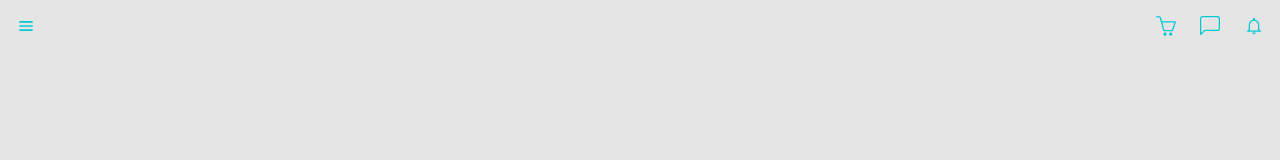
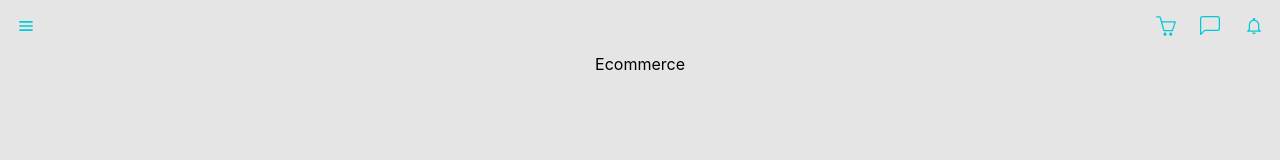
Before and after one commit to M-AminM/Dashboard, a React (Create React App) app: page /ecommerce in a window 1280 px wide. Before the commit this address had no page. Shown: the top 160 px of the page. Built offline with nearby package versions, Linux system fonts and the light colour scheme; the HTML template or start-up script is replaced by a standard one.

Commit message:
better style sidebar

```diff
--- a/src/App.tsx
+++ b/src/App.tsx
@@ -1,12 +1,13 @@
 import React, { useState } from "react";
 import { Routes, Route } from "react-router-dom";
-import Sidebar from "./components/sidebar/Sidebar";
+import Sidebar from "./components/Sidebar/Sidebar";
 import { BiMenu } from "react-icons/bi";
 import { SlBasket } from "react-icons/sl";
 import { BsChatLeft } from "react-icons/bs";
 import { IoMdNotificationsOutline } from "react-icons/io";
 import Main from "./components/Main/Main";
 import Orders from "./components/Orders/Orders";
+import Ecommerce from "./components/Ecommerce/Ecommerce";
 
 const App = () => {
   const [isOpen, setIsOpen] = useState<boolean>(false);
@@ -31,6 +32,8 @@ const App = () => {
 
           <Main>
             <Routes>
+              <Route path="/ecommerce" element={<Ecommerce />} />
+
               <Route path="/orders" element={<Orders />} />
             </Routes>
           </Main>
--- /dev/null
+++ b/src/components/Ecommerce/Ecommerce.tsx
@@ -0,0 +1,9 @@
+import React from 'react'
+
+const Ecommerce = () => {
+  return (
+    <div className='flex justify-center items-center'>Ecommerce</div>
+  )
+}
+
+export default Ecommerce
--- a/src/components/sidebar/Sidebar.tsx
+++ b/src/components/sidebar/Sidebar.tsx
@@ -8,10 +8,10 @@ const Sidebar: React.FC = () => {
   const normalLink =
     "flex items-center gap-5 pl-4 pt-3 pb-2.5 rounded-lg text-md text-gray-700 dark:text-gray-200 dark:hover:text-black hover:bg-light-gray m-2";
   return (
-    <section className={`p-4 overflow-auto w-56  bg-white`}>
+    <section className="p-4 overflow-auto w-56  bg-white">
       <h1 className="font-bold pb-8">Shoppy</h1>
 
-      <div className="flex flex-col">
+      <div className="flex flex-col h-screen overflow-auto">
         {links.map((data) => {
           return (
             <>
--- a/src/index.css
+++ b/src/index.css
@@ -10,7 +10,13 @@ body {
   -webkit-font-smoothing: antialiased;
   -moz-osx-font-smoothing: grayscale;
   background: rgba(0, 0, 0, 0.1);
+  overflow: hidden;
 }
+
+::-webkit-scrollbar {
+  display: none;
+}
+
 
 code {
   font-family: source-code-pro, Menlo, Monaco, Consolas, "Courier New",
```
